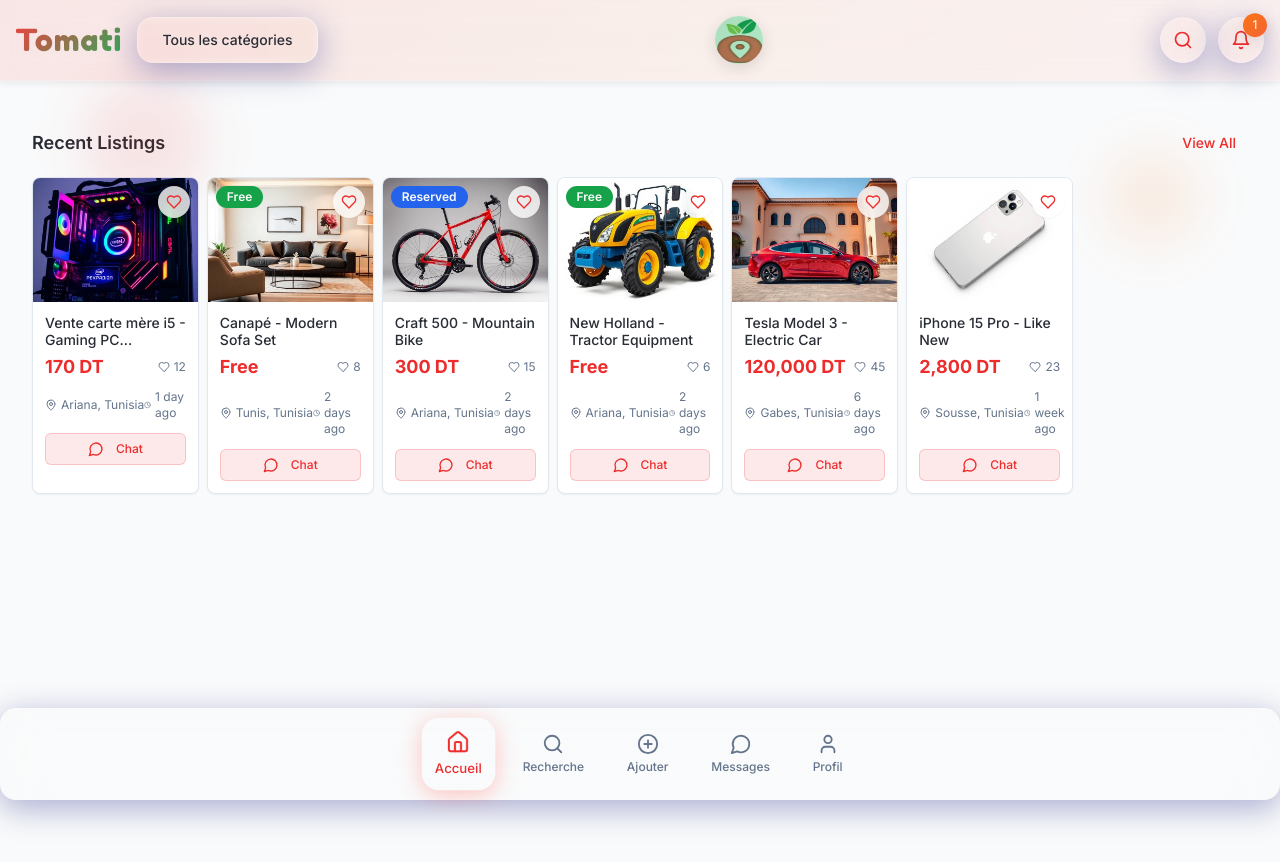
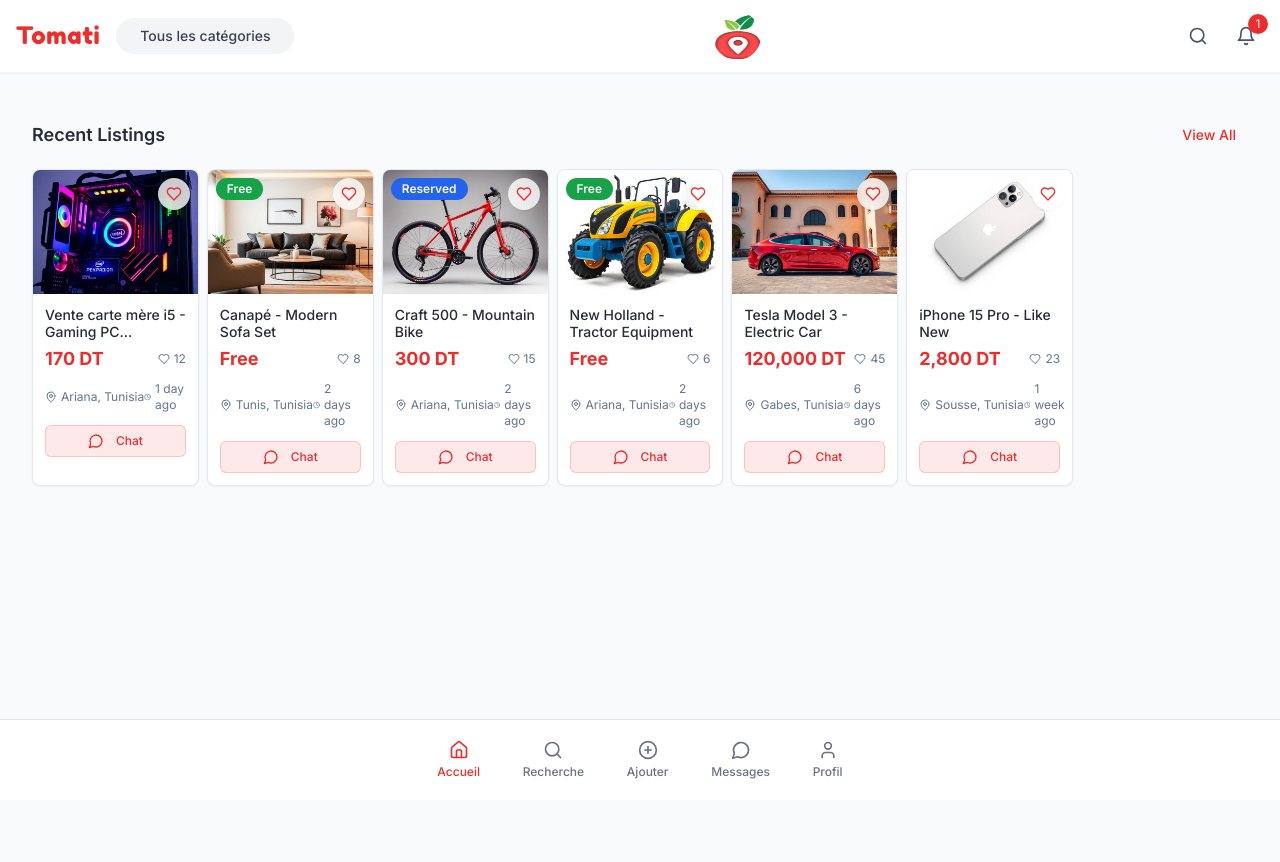
Before and after one commit to imen-nasrii/cool-mobile-spark, a React (Vite) app: page / in a window 1280 px wide. Shown: the top 862 px of the page. Built offline with nearby package versions, Linux system fonts and the light colour scheme.

Commit message:
Remove animations
The AI removed animations from the header.

```diff
--- a/src/pages/Index.tsx
+++ b/src/pages/Index.tsx
@@ -46,13 +46,8 @@ const Index = () => {
   };
 
   return (
-    <div className="min-h-screen bg-gradient-to-br from-primary/5 via-background to-accent/5 relative overflow-hidden">
-      {/* Background decorative elements */}
-      <div className="absolute top-0 left-0 w-full h-full pointer-events-none">
-        <div className="absolute top-20 left-20 w-32 h-32 bg-primary/10 rounded-full blur-xl animate-float"></div>
-        <div className="absolute top-40 right-20 w-24 h-24 bg-accent/10 rounded-full blur-xl animate-float" style={{animationDelay: '1s'}}></div>
-        <div className="absolute bottom-20 left-1/2 w-40 h-40 bg-gradient-primary/10 rounded-full blur-2xl animate-float" style={{animationDelay: '2s'}}></div>
-      </div>
+    <div className="min-h-screen bg-gray-50">
+      {/* Removed background decorative elements */}
       {currentView === "product" ? (
         <ProductDetail
           productId={selectedProduct}
@@ -61,14 +56,14 @@ const Index = () => {
       ) : (
         <>
           {/* Header with Logo */}
-          <header className="sticky top-0 z-50 bg-gradient-to-r from-primary/5 via-accent/5 to-primary/5 backdrop-blur-md border-b border-white/20 shadow-soft">
+          <header className="sticky top-0 z-50 bg-white border-b border-gray-100 shadow-sm">
             {/* Single Row Header */}
-            <div className="flex items-center justify-between px-4 py-4">
+            <div className="flex items-center justify-between px-4 py-3">
               <div className="flex items-center gap-4">
-                <h1 className="text-3xl font-fredoka text-primary tracking-wide animate-pulse-glow bg-gradient-tomati bg-clip-text text-transparent">
+                <h1 className="text-2xl font-fredoka text-primary tracking-wide">
                   Tomati
                 </h1>
-                <button className="px-6 py-3 glass-card text-sm font-medium text-foreground hover:shadow-tomati transition-all duration-300 hover:scale-105 backdrop-blur-sm">
+                <button className="px-6 py-2 bg-gray-100 rounded-full text-sm font-medium text-gray-700 hover:bg-gray-200">
                   Tous les catégories
                 </button>
               </div>
@@ -77,18 +72,17 @@ const Index = () => {
                 <img
                   src="/lovable-uploads/618489ca-9b35-4e4f-aacf-ba98ff16d1b6.png"
                   alt="Tomati Logo"
-                  className="h-12 w-12 rounded-full shadow-medium hover:shadow-glow transition-all duration-300 hover:rotate-12 hover:scale-110"
+                  className="h-12 w-12 rounded-full"
                 />
-                <div className="absolute inset-0 rounded-full bg-gradient-primary opacity-20 animate-pulse"></div>
               </div>
 
               <div className="flex items-center gap-3">
-                <button className="p-3 glass rounded-full hover:shadow-glow transition-all duration-300 hover:scale-110 group">
-                  <SearchIcon size={20} className="text-primary group-hover:text-accent transition-colors" />
+                <button className="p-2 hover:bg-gray-100 rounded-full">
+                  <SearchIcon size={20} className="text-gray-600" />
                 </button>
-                <button className="p-3 glass rounded-full hover:shadow-glow transition-all duration-300 hover:scale-110 relative group">
-                  <Bell size={20} className="text-primary group-hover:text-accent transition-colors" />
-                  <span className="absolute -top-1 -right-1 bg-gradient-accent text-white text-xs w-6 h-6 rounded-full flex items-center justify-center shadow-medium animate-bounce">
+                <button className="p-2 hover:bg-gray-100 rounded-full relative">
+                  <Bell size={20} className="text-gray-600" />
+                  <span className="absolute -top-1 -right-1 bg-primary text-white text-xs w-5 h-5 rounded-full flex items-center justify-center">
                     1
                   </span>
                 </button>
@@ -97,7 +91,7 @@ const Index = () => {
           </header>
 
           {renderContent()}
-          <div className="fixed bottom-0 left-0 right-0 glass-card border-t border-white/20 px-4 py-3 z-50 backdrop-blur-xl">
+          <div className="fixed bottom-0 left-0 right-0 bg-white border-t border-gray-200 px-4 py-3 z-50">
             <div className="flex justify-around items-center max-w-md mx-auto">
               {[
                 { id: "home", icon: HomeIcon, label: "Accueil" },
@@ -109,13 +103,13 @@ const Index = () => {
                 <button
                   key={id}
                   onClick={() => handleTabChange(id)}
-                  className={`flex flex-col items-center gap-1 p-3 transition-all duration-300 rounded-2xl hover:scale-110 ${
+                  className={`flex flex-col items-center gap-1 p-2 transition-colors ${
                     activeTab === id
-                      ? "text-primary bg-gradient-primary/10 shadow-tomati scale-110"
-                      : "text-muted-foreground hover:text-primary hover:bg-primary/5"
+                      ? "text-primary"
+                      : "text-gray-500"
                   }`}
                 >
-                  <Icon size={22} className={activeTab === id ? "animate-bounce" : ""} />
+                  <Icon size={20} />
                   <span className="text-xs font-medium">{label}</span>
                 </button>
               ))}
```
